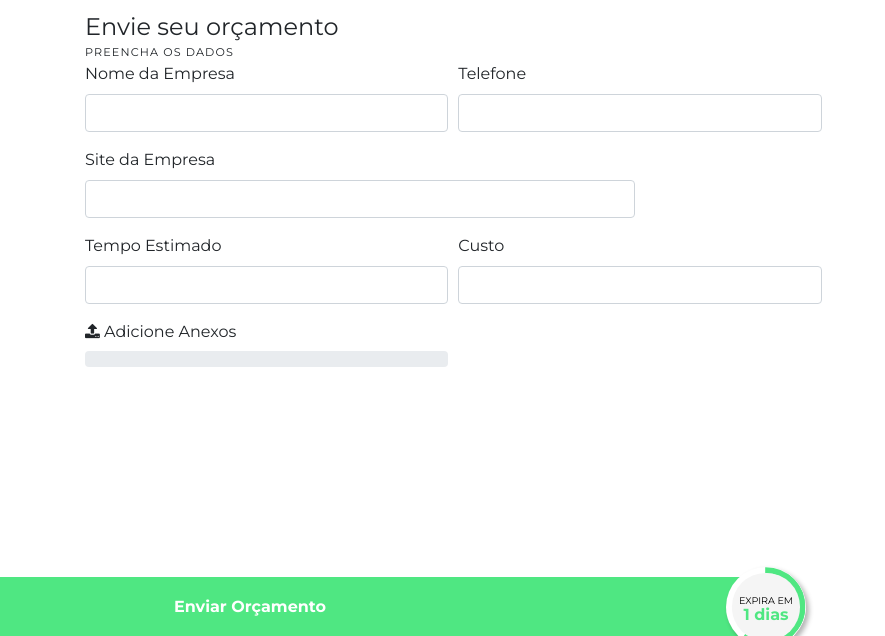
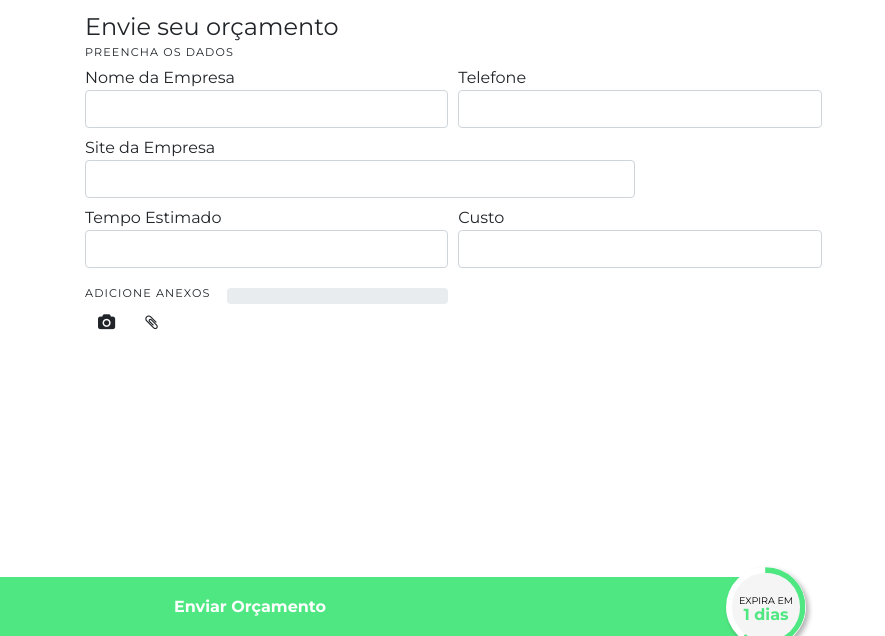
Before and after one commit to lucasyarid/Eu-Sindico, a PHP site: page /index.php?page=checkout in a window 1280 px wide. Shown: the part 148-784 px from the top of the page, without its empty margins (0-885 px from the left). Run offline with PHP 8.4, Linux system fonts and the light colour scheme; some libraries are stand-ins or nearby versions.

Commit message:
ajust file upload

```diff
--- a/checkout.php
+++ b/checkout.php
@@ -98,41 +98,51 @@
 			<h4>PREENCHA OS DADOS</h4>
 
 			<div class="form-row">
-				<div class="col-md-4 mb-3">
-					<label for="company-name">Nome da Empresa</label>
+				<div class="col-md-4 mb-1 mt-1">
+					<label for="company-name" class="mb-0">Nome da Empresa</label>
 					<input type="text" class="form-control" id="company-name" value="" required>
 				</div>
-				<div class="col-md-4 mb-3">
-					<label for="company-phone">Telefone</label>
+				<div class="col-md-4 mb-1 mt-1">
+					<label for="company-phone" class="mb-0">Telefone</label>
 					<input type="text" class="form-control" id="company-phone" value="" required>
 				</div>
 			</div>
 			<div class="form-row">
-				<div class="col-md-6 mb-3">
-					<label for="company-site">Site da Empresa</label>
+				<div class="col-md-6 mb-1 mt-1">
+					<label for="company-site" class="mb-0">Site da Empresa</label>
 					<input type="text" class="form-control" id="company-site">
 				</div>
 			</div>
 			<div class="form-row">
-				<div class="col-md-4 mb-3">
-					<label for="order-time">Tempo Estimado</label>
+				<div class="col-md-4 mb-1 mt-1">
+					<label for="order-time" class="mb-0">Tempo Estimado</label>
 					<input type="text" class="form-control" id="order-time" value="" required>
 				</div>
-				<div class="col-md-4 mb-3">
-					<label for="order-cost">Custo</label>
+				<div class="col-md-4 mb-1 mt-1">
+					<label for="order-cost" class="mb-0">Custo</label>
 					<input type="text" class="form-control" id="order-cost" value="" required>
 				</div>
 			</div>
 			<div class="form-row">
-				<div class="col-md-4 mb-3 fileupload">
-					<span class="fileinput-button">
-						<i class="fa fa-upload"></i>
-						<span>Adicione Anexos</span>
-						<input id="fileupload" type="file" name="files[]" multiple>
+				<div class="col-md-4 mb-1 mt-3 fileupload">
+					<div class="row no-gutters">
+						<div class="col-auto p-0 m-0">
+							<h4 class="pr-3">Adicione Anexos</h4>
+						</div>
+						<div class="col">
+							<div id="progress-bar" class="progress">
+								<div class="progress-bar progress-bar-striped bg-success" role="progressbar" aria-valuenow="0" aria-valuemin="0" aria-valuemax="100" style="width: 0%"></div>
+							</div>
+						</div>
+					</div>
+					<span class="btn btn-camera fileinput-button">
+						<i class="fa fa-camera"></i>
+						<input type="file" name="files[]" multiple="">
 					</span>
-					<div id="progress-bar" class="progress">
-						<div class="progress-bar progress-bar-striped bg-success" role="progressbar" aria-valuenow="0" aria-valuemin="0" aria-valuemax="100" style="width: 0%"></div>
-					</div>
+					<span class="btn btn-attachment fileinput-button">
+						<i class="fa fa-paperclip"></i>
+						<input type="file" name="files[]" multiple="">
+					</span>
 				</div>
 			</div>
 		</div>
```
